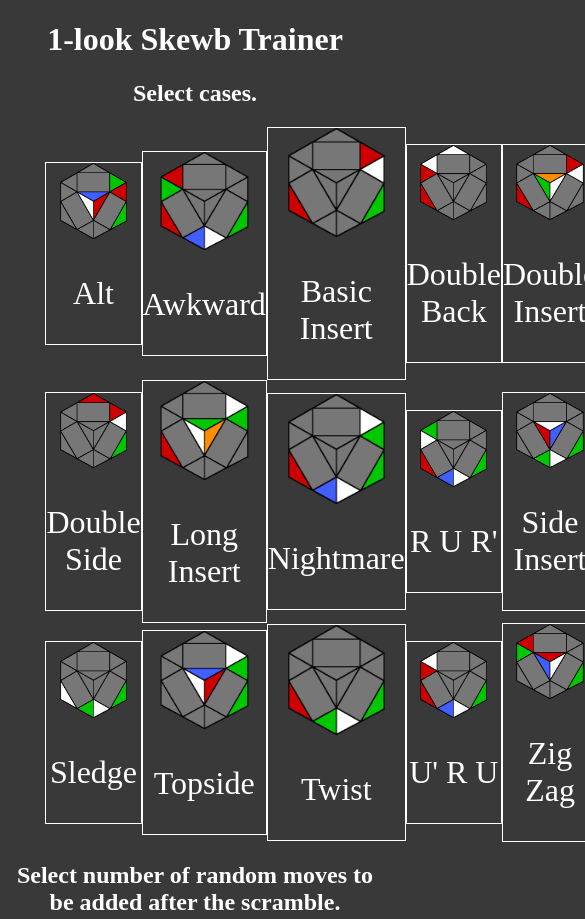
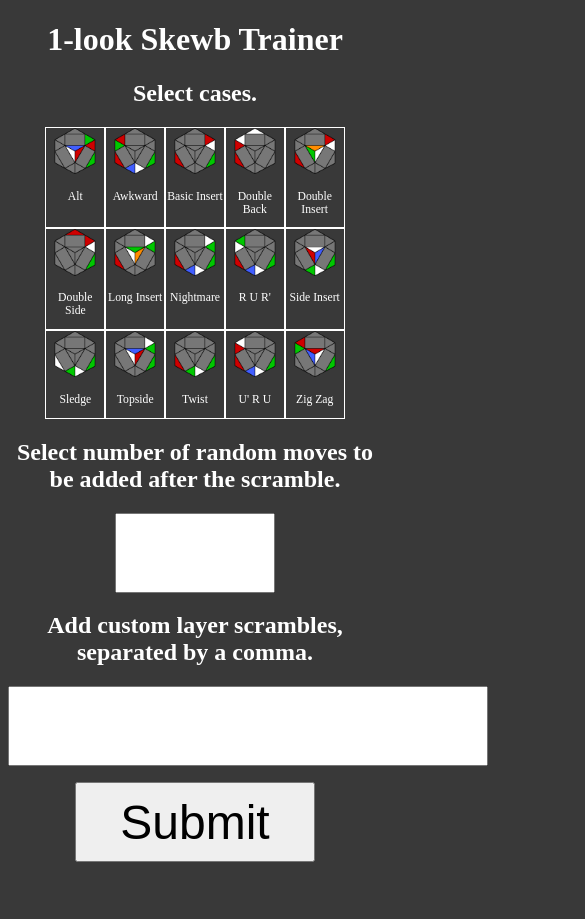
Before and after one commit to AronYstad/1-look-trainer-web, a plain HTML site: page index.html in a window 390 px wide. Shown: the top 919 px of the page, 585 px wide, since content can reach past the window. After the commit the page ends 878 px from the top, so only its background shows below. Drawn offline with Linux system fonts and the light colour scheme.

Commit message:
Fix mobile layout

```diff
--- a/styles/style.css
+++ b/styles/style.css
@@ -4,25 +4,29 @@ body{
     color: white;
 }
 
+*{
+    box-sizing: border-box;
+}
+
 #case-list{
     display: grid;
     align-items: center;
-    grid-template-columns: 1fr 1fr 1fr 1fr 1fr;
+    grid-template-columns: repeat(5, minmax(0,1fr));
     margin: 0 auto;
-    width: 80%
+    width: 80%;
+    align-items: stretch;
 }
 
 .case-button{
     border: 1px solid white;
-    /*background-color: rgb(0, 0, 153);*/
 }
 
 .case-button img{
-    width: 80%
+    width: 80%;
 }
 
 .case-button p{
-    font-size: 2em;
+    font-size: 3vw;
 }
 
 input {
```
